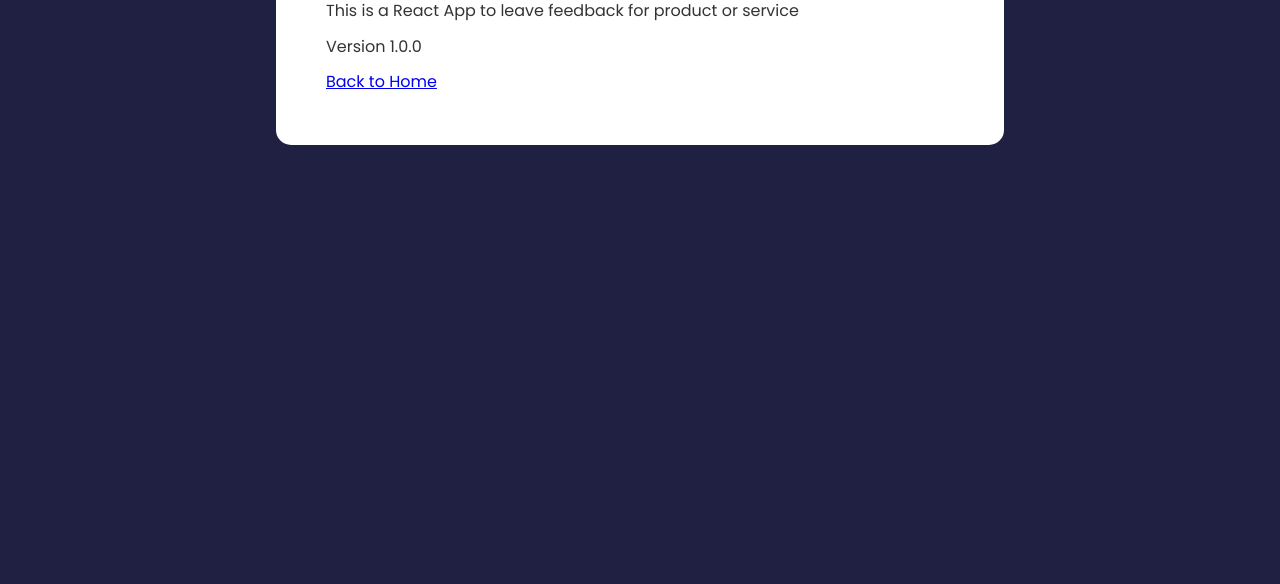
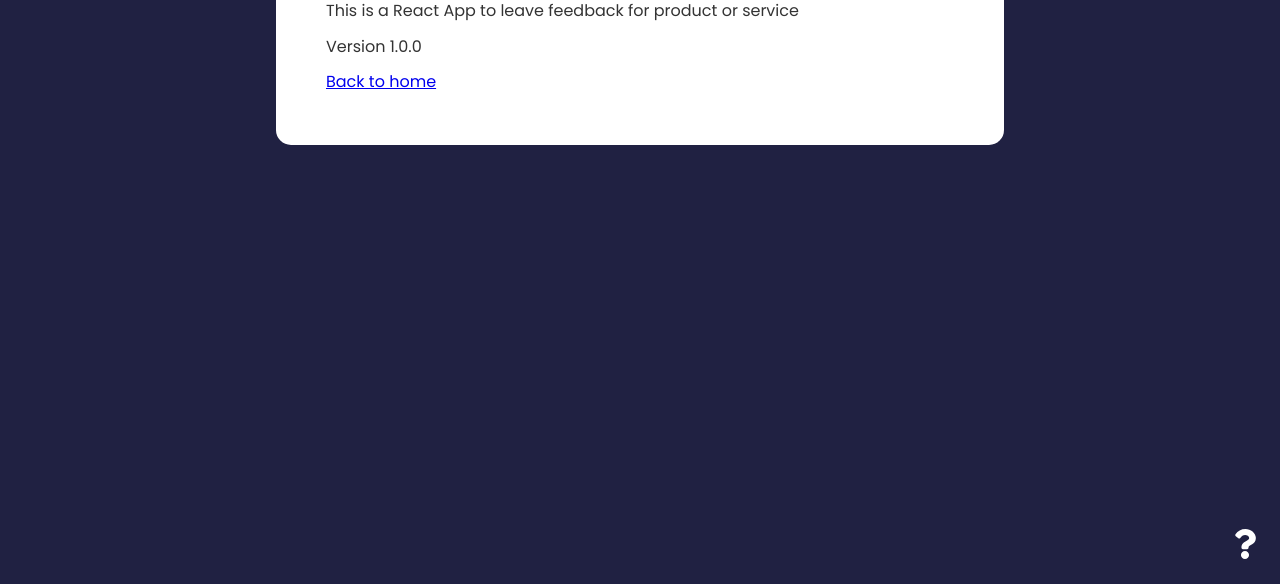
Before and after one commit to jvboronat/feedback-app, a React (Create React App) app: page /about in a window 1280 px wide. Shown: the part 213-797 px from the top of the page. Built offline with nearby package versions, Linux system fonts and the light colour scheme.

Commit message:
Creating Links

```diff
--- a/src/App.js
+++ b/src/App.js
@@ -7,6 +7,8 @@
 import FeedbackStats from "./components/FeedbackStats";
 import FeedbackForm from "./components/FeedbackForm";
 import AboutPage from "./pages/AboutPage";
+import AboutIconLink from './components/AboutIconLink';
+
 
 
 function App() {
@@ -51,9 +53,12 @@
         <Route path='/about' element={<AboutPage/>}>
             This is the about route
         </Route>
+
       </Routes>
 
+
       </div>
+      <AboutIconLink/>
 
 
     </Router>
--- /dev/null
+++ b/src/components/AboutIconLink.jsx
@@ -0,0 +1,21 @@
+import { FaQuestion } from "react-icons/fa";
+import {Link, link} from 'react-router-dom';
+
+function AboutIconLink() {
+    return (
+        <div className="about-link">
+        <Link to={{
+                    pathname: '/about',
+                   // search: '?sort=name',
+                    //hash: '#hellos'
+
+                }
+                }>
+            <FaQuestion size={30}/>
+        </Link>
+
+        </div>
+    )
+}
+
+export default AboutIconLink
--- a/src/pages/AboutPage.jsx
+++ b/src/pages/AboutPage.jsx
@@ -1,4 +1,5 @@
 import Card from "../components/shared/Card"
+import { Link } from "react-router-dom"
 
 
 function AboutPage() {
@@ -9,7 +10,9 @@
                 <p>This is a React App to leave feedback for product or service</p>
                 <p>Version 1.0.0</p>
                 <p>
-                    <a href="/">Back to Home</a>
+                <Link to='/'>
+                    Back to home
+                </Link>
                 </p>
 
             </div>
```
